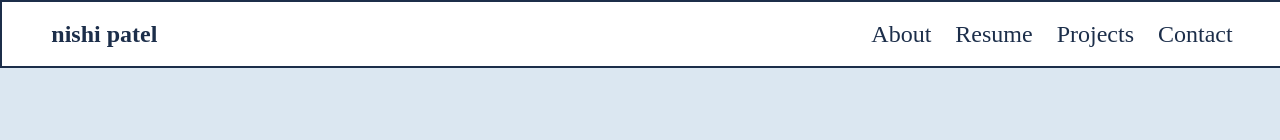
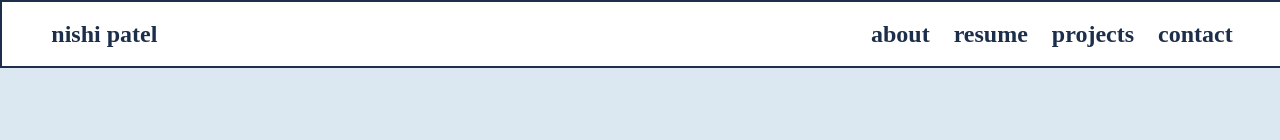
Before and after one commit to nnn1383/nnn1383.github.io, a plain HTML site: page about.html in a window 1280 px wide. Shown: the top 140 px of the page. Drawn offline with Linux system fonts and the light colour scheme.

Commit message:
header style update

```diff
--- a/about.html
+++ b/about.html
@@ -12,10 +12,10 @@
         <a class="invisible"> "</a>
         <a class="active" href="index.html" class="logo">nishi patel</a>
         <div class="headerRight">
-          <a href="about.html" target="_self">About</a>
-          <a href="resume.html" target="_self">Resume</a>
-          <a href="projects.html" target="_self">Projects</a>
-          <a href="contact.html" target="_self">Contact</a>
+            <a href="about.html" target="_self"><b>about</b></a>
+            <a href="resume.html" target="_self"><b>resume</b></a>
+            <a href="projects.html" target="_self"><b>projects</b></a>
+            <a href="contact.html" target="_self"><b>contact</b></a>
           <a class="invisible"> "</a>
         </div>
       </div>
```
Also changed, not shown: contact.html (+4 -4 lines), index.html (+4 -4 lines), projects.html (+4 -4 lines), resume.html (+4 -4 lines).
